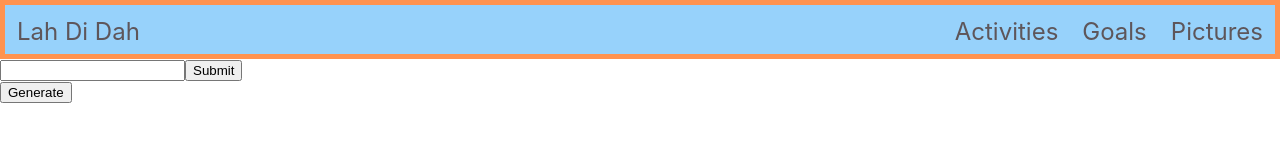
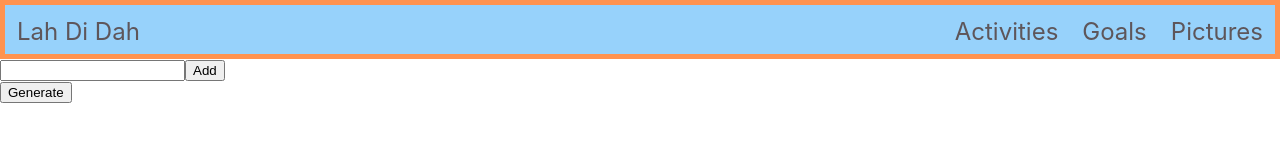
Before and after one commit to MattHelton/ldd, a React (Create React App) app: page /activities in a window 1280 px wide. Shown: the top 160 px of the page. Built offline with nearby package versions, Linux system fonts and the light colour scheme.

Commit message:
Adds to Activities and Goals components

```diff
--- /dev/null
+++ b/jsconfig.json
@@ -0,0 +1,5 @@
+{
+    "compilerOptions": {
+      "baseUrl": "src"
+    }
+  }
--- /dev/null
+++ b/src/components/Elements/Button.jsx
@@ -0,0 +1,16 @@
+import React from 'react';
+import * as PropTypes from 'prop-types';
+
+const Button = ({ onSubmit }) => {
+  return (
+    <button type="button" onSubmit={onSubmit}>
+      Add
+    </button>
+  );
+};
+
+Button.propTypes = {
+  onSubmit: PropTypes.func.isRequired,
+};
+
+export default Button;
--- a/src/components/Elements/SubmitButton.jsx
+++ /dev/null
@@ -1,9 +0,0 @@
-import React, { Component } from 'react';
-
-class SubmitButton extends Component {
-    render() {
-        return <button type='submit'>Submit</button>
-    }
-}
-
-export default SubmitButton
--- a/src/components/screens/Activities/Activities.jsx
+++ b/src/components/screens/Activities/Activities.jsx
@@ -3,6 +3,15 @@ import AddActivities from './AddActivities';
 import ActivityGenerator from './ActivityGenerator';
 
 class Activities extends Component {
+  constructor() {
+    super();
+    this.state = {
+      userInput: '',
+    };
+    this.onSubmit = this.onSubmit.bind(this);
+    this.handleChange = this.handleChange.bind(this);
+  }
+
   componentDidMount() {
     // Fetch activities
   }
@@ -12,8 +21,8 @@ class Activities extends Component {
     console.log('generated');
   }
 
-  handleDelete() {
-    // Deletes activities from database
+  handleDelete(e) {
+    e.preventDefault();
   }
 
   onSubmit(e) {
@@ -21,15 +30,19 @@ class Activities extends Component {
     console.log('submitted');
   }
 
+  handleChange(e) {
+    this.setState({ userInput: e.target.value });
+  }
+
   render() {
     return (
       <React.Fragment>
         <form onSubmit={this.onSubmit}>
-          <AddActivities />
+          <AddActivities onSubmit={this.onSubmit} />
         </form>
         <ActivityGenerator onClick={this.handleGenerate} />
       </React.Fragment>
-    // Add, view, edit, remove, and randomly generate from the list
+      // Add, view, edit, remove, and randomly generate from the list
     );
   }
 }
--- a/src/components/screens/Activities/AddActivities.jsx
+++ b/src/components/screens/Activities/AddActivities.jsx
@@ -1,12 +1,17 @@
 import React, { Fragment } from 'react';
-import Button from '../../Elements/SubmitButton';
+import * as PropTypes from 'prop-types';
+import Button from '../../Elements/Button';
 import Input from '../../Elements/Input';
 
-const AddActivities = () => (
+const AddActivities = ({ onSubmit }) => (
   <Fragment>
     <Input />
-    <Button />
+    <Button onSubmit={onSubmit} />
   </Fragment>
 );
 
+AddActivities.propTypes = {
+  onSubmit: PropTypes.func.isRequired,
+};
+
 export default AddActivities;
--- a/src/components/screens/Goals/AddGoal.jsx
+++ b/src/components/screens/Goals/AddGoal.jsx
@@ -1,19 +1,20 @@
 import React, { Fragment } from 'react';
 import * as PropTypes from 'prop-types';
+import Button from '../../Elements/Button';
 import GoalsInput from './GoalsInput';
-import SubmitButton from '../../Elements/SubmitButton';
 
-const AddGoal = ({ onChange, userInput }) => {
+const AddGoal = ({ onChange, userInput, onSubmit }) => {
   return (
     <Fragment>
       <GoalsInput onChange={onChange} userInput={userInput} />
-      <SubmitButton />
+      <Button onSubmit={onSubmit} />
     </Fragment>
   );
 };
 
 AddGoal.propTypes = {
   onChange: PropTypes.func.isRequired,
+  onSubmit: PropTypes.func.isRequired,
   userInput: PropTypes.string.isRequired,
 };
 
--- a/src/components/screens/Goals/GoalsForm.jsx
+++ b/src/components/screens/Goals/GoalsForm.jsx
@@ -5,7 +5,7 @@ import AddGoal from './AddGoal';
 const GoalsForm = ({ onChange, userInput, onSubmit }) => {
   return (
     <form onSubmit={onSubmit}>
-      <AddGoal onChange={onChange} userInput={userInput} />
+      <AddGoal onChange={onChange} userInput={userInput} onSubmit={onSubmit} />
     </form>
   );
 };
--- a/src/components/screens/Goals/GoalsList.jsx
+++ b/src/components/screens/Goals/GoalsList.jsx
@@ -1,4 +1,4 @@
-import React, { Component, Fragment } from 'react';
+import React, { Fragment } from 'react';
 import Checkbox from '../../Elements/Checkbox';
 
 const goalsArray = goals.data.map(goal => (
@@ -9,7 +9,6 @@ const goalsArray = goals.data.map(goal => (
 ));
 const GoalsList = () => {
     return (
-
     );
 }
 
```
Also changed, not shown: 1 other file (tests, documents, lock files or other folders).
